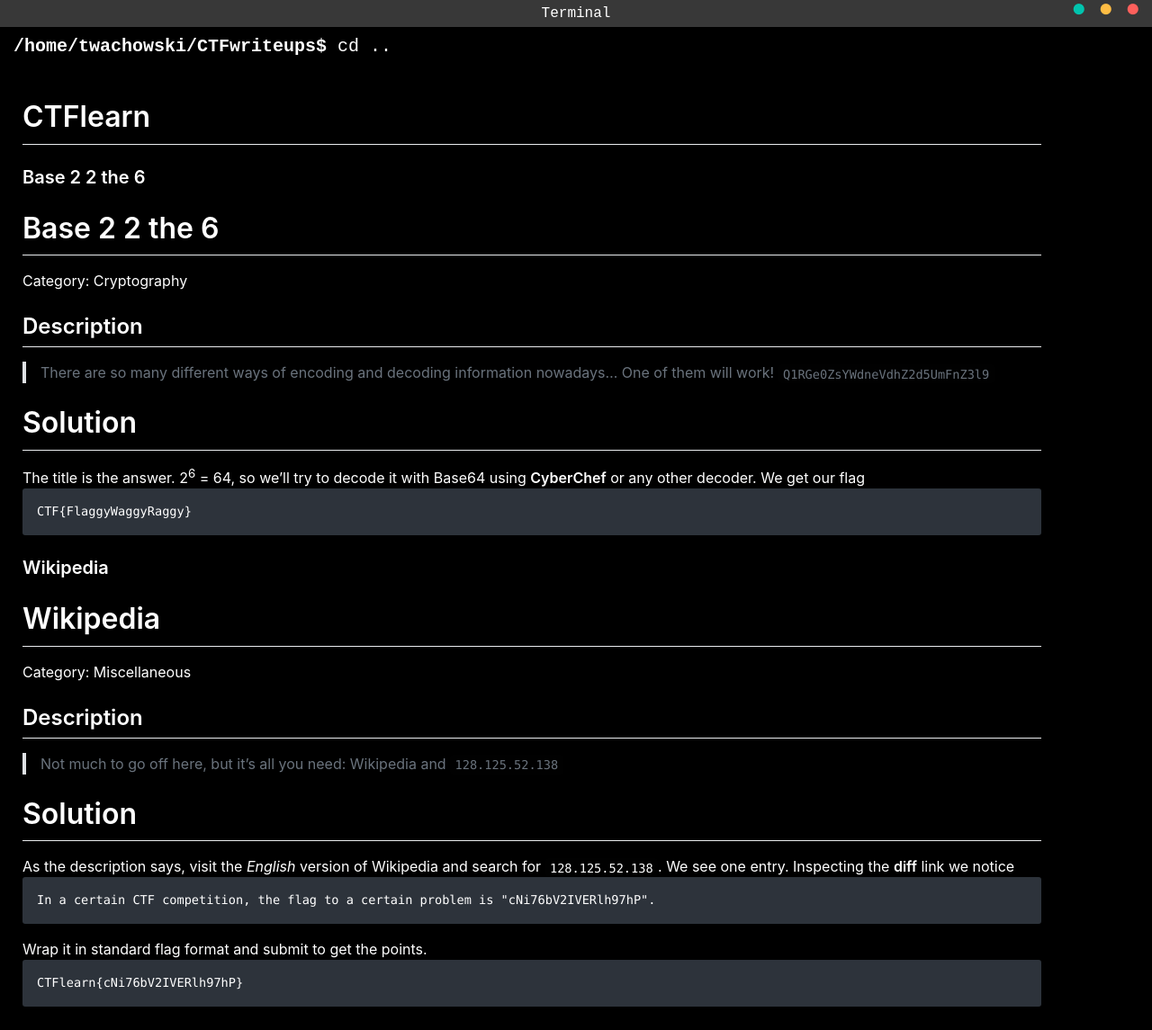
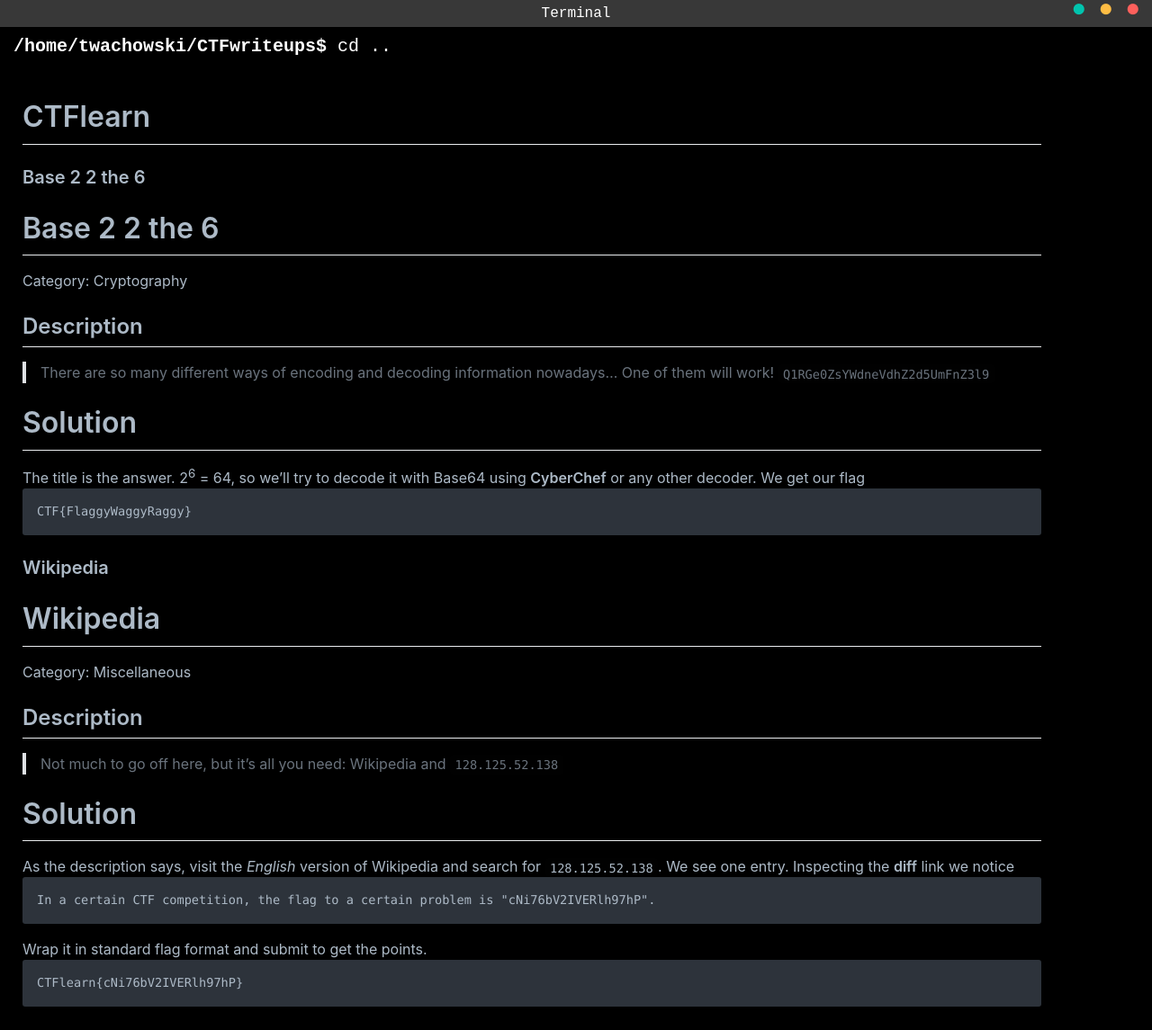
Before and after one commit to tadeuszwachowski/CTFwriteups, a Jekyll site: the page built from ctflearn.html, in a window 1280 px wide. Shown: the whole page at 90% size. Built offline with Jekyll 4.4.1, drawn with Linux system fonts in a browser that asks for light colours; nearby versions of some CDN libraries; Markdown is read by kramdown in place of the engine named in the settings.

Commit message:
Update markdown.css

```diff
--- a/css/markdown.css
+++ b/css/markdown.css
@@ -21,7 +21,7 @@
 .markdown-body h4 .octicon-link,
 .markdown-body h5 .octicon-link,
 .markdown-body h6 .octicon-link {
-  color: white;
+  color: #adbac7;
   vertical-align: middle;
   visibility: hidden;
 }
@@ -59,7 +59,7 @@
   -ms-text-size-adjust: 100%;
   -webkit-text-size-adjust: 100%;
   line-height: 1.5;
-  color: white;
+  color: #adbac7;
   font-family: -apple-system,BlinkMacSystemFont,Segoe UI,Helvetica,Arial,sans-serif,Apple Color Emoji,Segoe UI Emoji;
   font-size: 16px;
   line-height: 1.5;
@@ -102,6 +102,7 @@
 .markdown-body pre {
   font-family: monospace,monospace;
   font-size: 1em;
+  background-color: #2d333b;
 }
 
 .markdown-body hr {
```
